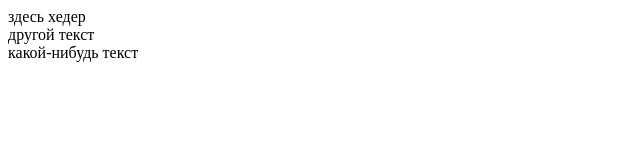
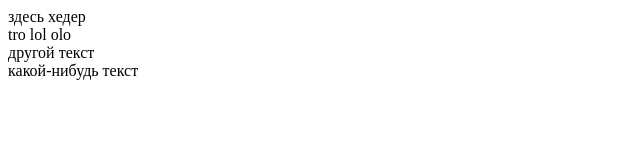
Before and after one commit to KaterinaSelem/Test_Repo, a plain HTML site: page index.html in a window 1280 px wide. Shown: the whole page, without its empty margins (0-640 px from the left). Drawn offline with Linux system fonts and the light colour scheme.

Commit message:
Update index.html

```diff
--- a/index.html
+++ b/index.html
@@ -11,7 +11,7 @@
     <header>здесь хедер</header>
 
     <!-- main -->
-    <main></main>
+    <main> tro lol olo </main>
 
     <!-- footer -->
     <footer>другой текст <br>
```
